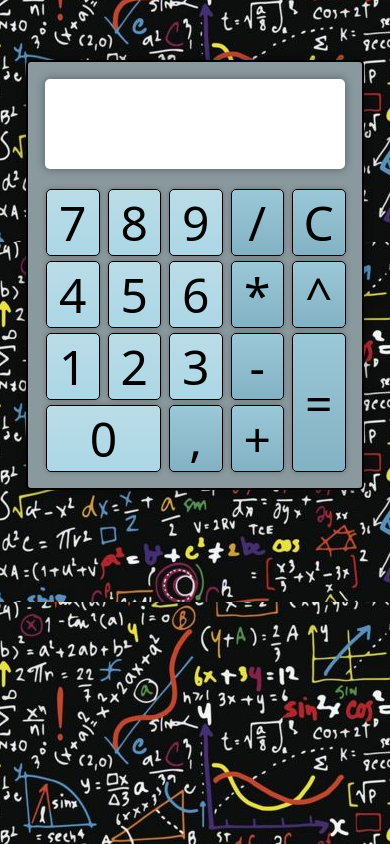
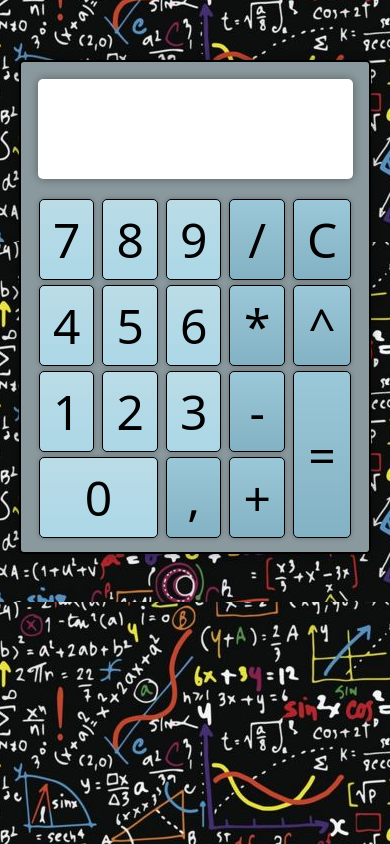
Before and after one commit to marcoscostapinheiro/projetos, a plain HTML site: page projeto-calculadora/index.html in a window 390 px wide. Drawn offline with Linux system fonts and the light colour scheme.

Commit message:
tamanho dos botoes resolvido no mobile

```diff
--- a/projeto-calculadora/estilos/style.css
+++ b/projeto-calculadora/estilos/style.css
@@ -3,7 +3,6 @@
 *{
     margin: 0;
     padding: 0;
-    box-sizing: border-box;
     font-family: system-ui, -apple-system, BlinkMacSystemFont, 'Segoe UI', Roboto, Oxygen, Ubuntu, Cantarell, 'Open Sans', 'Helvetica Neue', sans-serif;
 }
 
@@ -19,7 +18,7 @@ div#calculadora{
     transform: translate(-50%, -260px);
     padding: 10px 0px 10px 10px;
     width: 338px;
-    height: 430px;
+    height: 470px;
     background-color: rgb(138, 153, 158);
     border: 2px solid black;
     border-radius: 5px;
@@ -28,8 +27,8 @@ div#calculadora{
 
 div#tela{
     display: inline-block;
-    width: 300px;
-    height: 90px;
+    width: 315px;
+    height: 100px;
     margin: 7px 0px 0px 7px;
     background-color: white;
     border-radius: 5px;
@@ -46,8 +45,7 @@ td{
     border: 1px solid black;
     font-size: 3em;
     text-align: center;
-    height: 50px;
-    width: 53.5px;
+    padding: 7px 13px;
     box-shadow: 0px 0px 5px rgba(0, 0, 0, 0.267);
     border-radius: 5px;
 }
```
